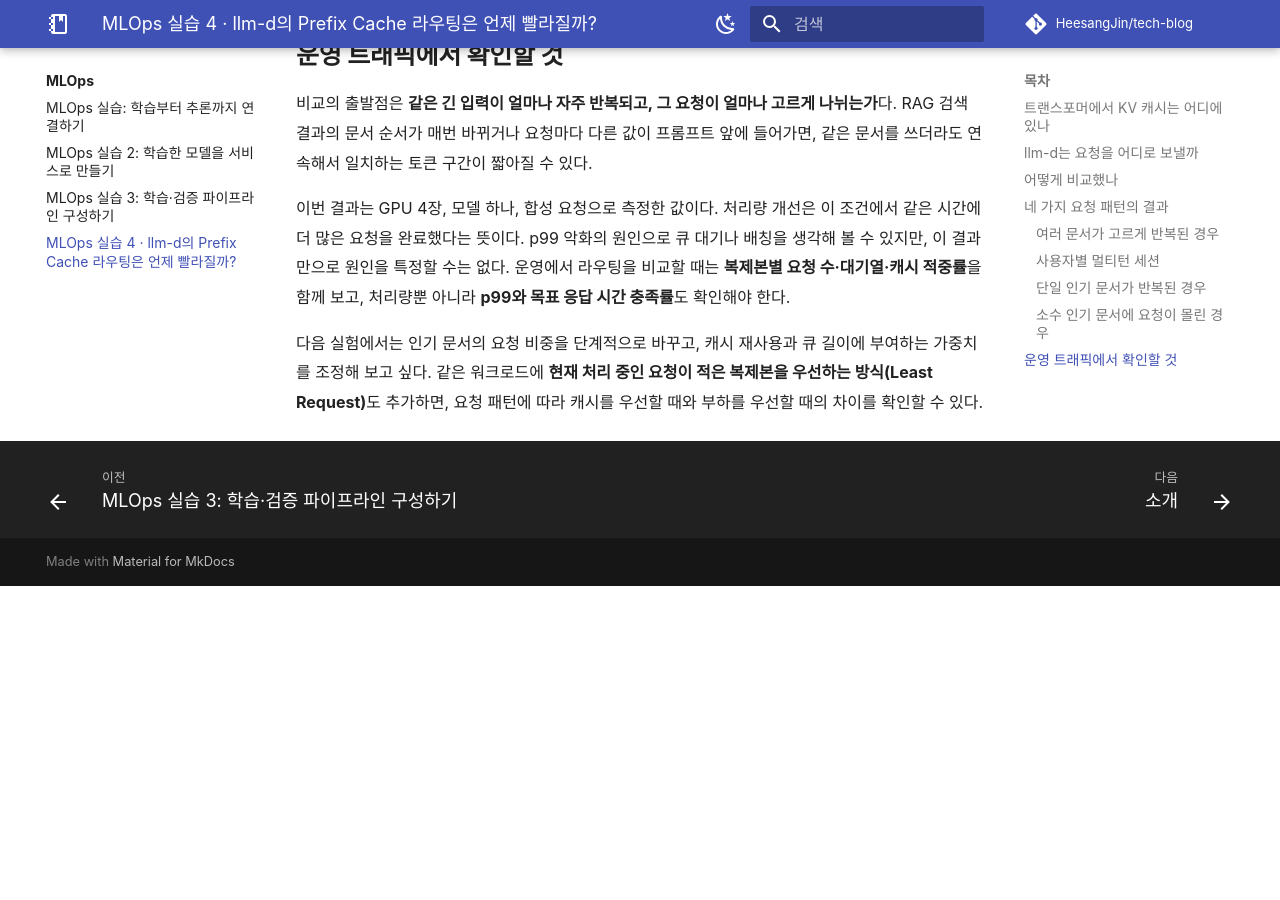
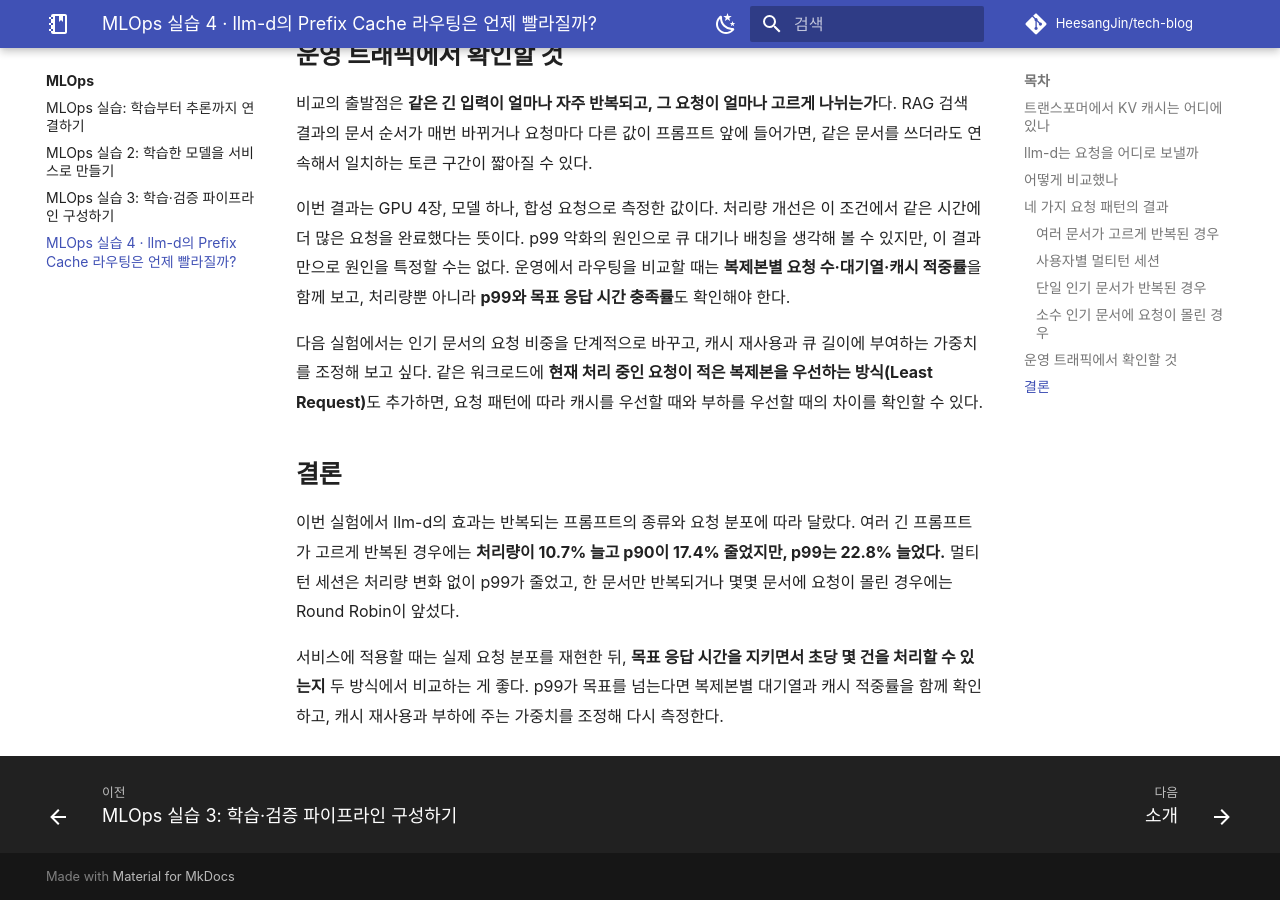
Before and after one commit to HeesangJin/tech-blog, an MkDocs documentation site: the page built from docs/mlops/llm-d-prefix-cache-routing.md, in a window 1280 px wide and 900 px high, scrolled down 4647 px. Built offline with MkDocs 1.6.1 and Material for MkDocs 9.7.7, drawn with Linux system fonts in a browser that asks for light colours; comment, search, counter and statistics services are not loaded; before the commit the page ends 5233 px from its top, so only the background shows below that.

Commit message:
Add conclusion to llm-d routing benchmark

```diff
--- a/docs/mlops/llm-d-prefix-cache-routing.md
+++ b/docs/mlops/llm-d-prefix-cache-routing.md
@@ -153,3 +153,9 @@ llm-d는 Kubernetes에서 여러 LLM 추론 서버를 운영하기 위한 오픈
 이번 결과는 GPU 4장, 모델 하나, 합성 요청으로 측정한 값이다. 처리량 개선은 이 조건에서 같은 시간에 더 많은 요청을 완료했다는 뜻이다. p99 악화의 원인으로 큐 대기나 배칭을 생각해 볼 수 있지만, 이 결과만으로 원인을 특정할 수는 없다. 운영에서 라우팅을 비교할 때는 **복제본별 요청 수·대기열·캐시 적중률**을 함께 보고, 처리량뿐 아니라 **p99와 목표 응답 시간 충족률**도 확인해야 한다.
 
 다음 실험에서는 인기 문서의 요청 비중을 단계적으로 바꾸고, 캐시 재사용과 큐 길이에 부여하는 가중치를 조정해 보고 싶다. 같은 워크로드에 **현재 처리 중인 요청이 적은 복제본을 우선하는 방식(Least Request)**도 추가하면, 요청 패턴에 따라 캐시를 우선할 때와 부하를 우선할 때의 차이를 확인할 수 있다.
+
+## 결론 {#conclusion}
+
+이번 실험에서 llm-d의 효과는 반복되는 프롬프트의 종류와 요청 분포에 따라 달랐다. 여러 긴 프롬프트가 고르게 반복된 경우에는 **처리량이 10.7% 늘고 p90이 17.4% 줄었지만, p99는 22.8% 늘었다.** 멀티턴 세션은 처리량 변화 없이 p99가 줄었고, 한 문서만 반복되거나 몇몇 문서에 요청이 몰린 경우에는 Round Robin이 앞섰다.
+
+서비스에 적용할 때는 실제 요청 분포를 재현한 뒤, **목표 응답 시간을 지키면서 초당 몇 건을 처리할 수 있는지** 두 방식에서 비교하는 게 좋다. p99가 목표를 넘는다면 복제본별 대기열과 캐시 적중률을 함께 확인하고, 캐시 재사용과 부하에 주는 가중치를 조정해 다시 측정한다.
```
